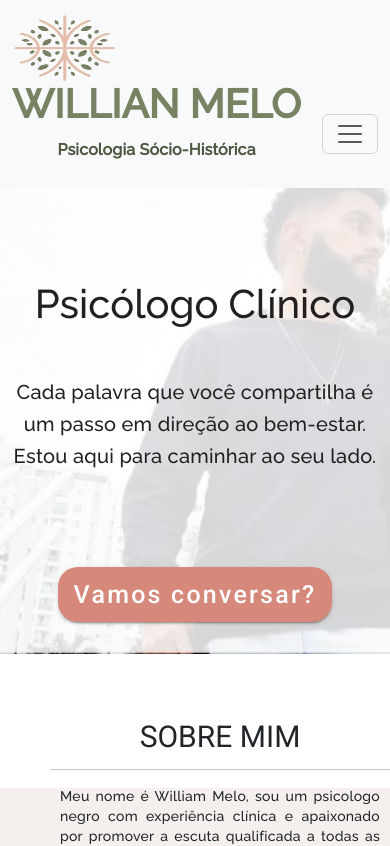
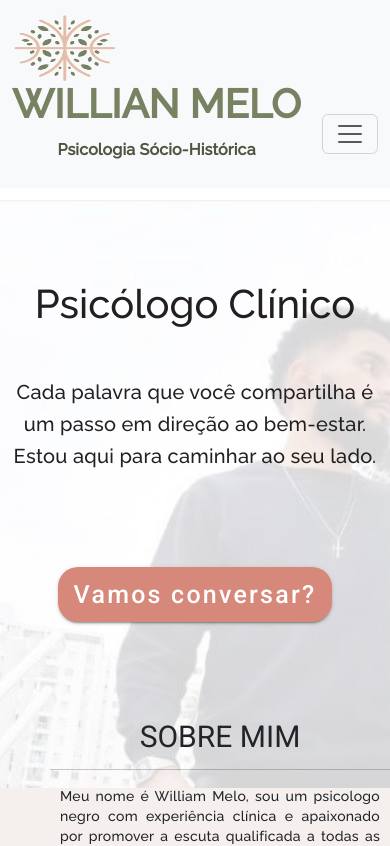
Before and after one commit to LarissaLunguinho/WillianPsicologo, an Angular app: page / in a window 390 px wide. Shown: the top 846 px of the page. Built offline with nearby package versions, Linux system fonts and the light colour scheme.

Commit message:
Corrindo outros detalhes media 380px

```diff
--- a/src/app/components/about-me/about-me.component.css
+++ b/src/app/components/about-me/about-me.component.css
@@ -55,4 +55,8 @@
   .about-me__image {
     display: none;
   }
+  .about-me__text{
+    margin: 2px;
+    padding: 0;
+  }
 }
--- a/src/app/components/card-main/card-main.component.css
+++ b/src/app/components/card-main/card-main.component.css
@@ -67,7 +67,6 @@
   .card-main__content > h1 {
     font-size: 40px;
   }
-
 }
 
 @media screen and (max-width: 380px) {
--- a/src/app/components/footer/footer.component.css
+++ b/src/app/components/footer/footer.component.css
@@ -102,4 +102,8 @@ i.bi{
   .footer__logo > p {
     display: none;
   }
+  .ball_logo > img {
+    height: 75px;
+    width: 110px;
+  }
 }
--- a/src/index.html
+++ b/src/index.html
@@ -1,5 +1,5 @@
 <!doctype html>
-<html lang="en">
+<html lang="br-pt">
 <head>
   <meta charset="utf-8">
   <title>Willian Psicólogo</title>
--- a/src/styles.css
+++ b/src/styles.css
@@ -17,14 +17,7 @@ body { margin: 0; font-family: Roboto, "Helvetica Neue", sans-serif; }
 @media (max-width: 480px) {
   body {
     background-image: url(/assets/exemplo-will-opaca.jpg);
-    background-size: 200% auto;
-    background-position: center top 70px;
+    background-size: 215% auto;
+    background-position: center top 200px;
   }
 }
-
-@media screen and (max-width: 380px) {
-  body {
-    background-image: url(/assets/exemplo-will-opaca.jpg);
-    background-size: 200% auto;
-  }
-}
```
